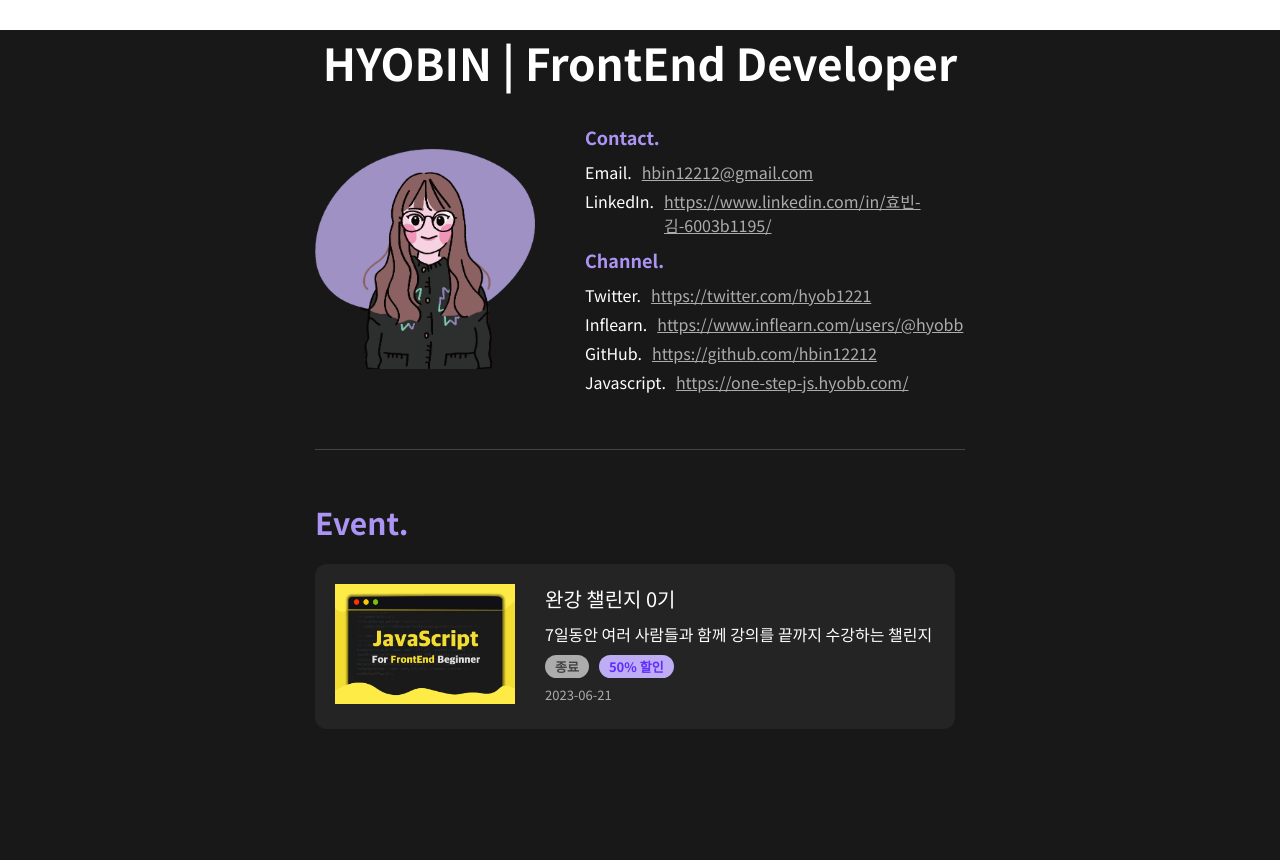
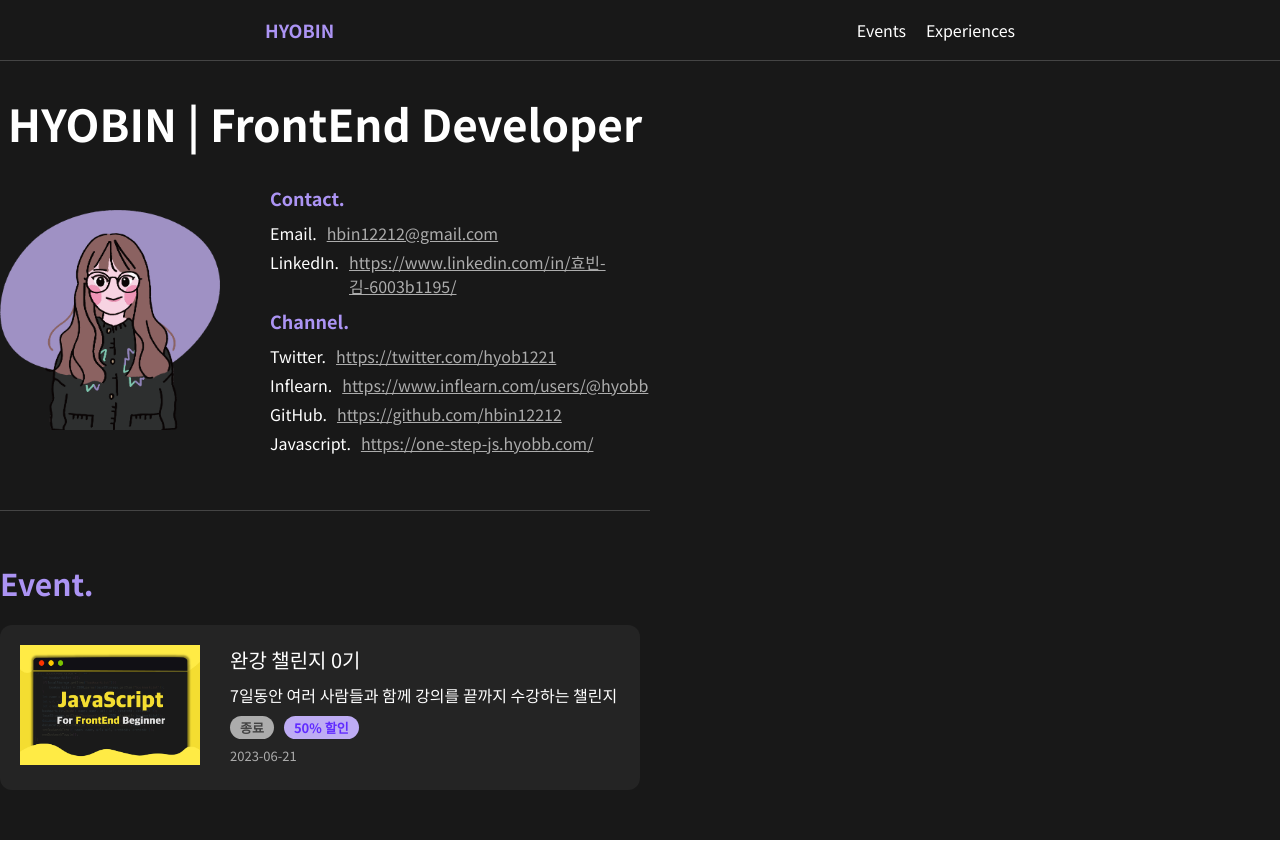
Before and after one commit to hbin12212/hyobb.com, a Next.js app: page / in a window 1280 px wide. Built offline with nearby package versions, Linux system fonts and the light colour scheme.

Commit message:
:sparkles: 헤더 추가

```diff
--- /dev/null
+++ b/src/components/Header.tsx
@@ -0,0 +1,22 @@
+import styles from '../styles/Header.module.scss';
+import Link from 'next/link';
+
+export default function Header() {
+    return (
+        <div className={styles.Header}>
+            <div className={styles.main}>
+                <div className={styles.home}>
+                    <Link href="/">HYOBIN</Link>
+                </div>
+                <div className={styles.menu}>
+                    <div className={styles.events}>
+                        <Link href="/events">Events</Link>
+                    </div>
+                    <div className={styles.experiences}>
+                        <Link href="/experiences">Experiences</Link>
+                    </div>
+                </div>
+            </div>
+        </div>
+    );
+}
--- a/src/components/Layout.tsx
+++ b/src/components/Layout.tsx
@@ -1,5 +1,6 @@
 import { Noto_Sans_KR } from 'next/font/google';
 import { ReactElement } from 'react';
+import Header from './Header';
 import styles from '@/styles/Layout.module.scss';
 
 const notoSans = Noto_Sans_KR({
@@ -11,11 +12,11 @@ export default function Layout(props: { children: ReactElement | ReactElement[]
     return (
         <div className={notoSans.className}>
             <div className={styles.Layout}>
-                <div className={styles.header}></div>
+                <div className={styles.header}>
+                    <Header></Header>
+                </div>
                 <main className={styles.main}>
-                    <div></div>
-                    {props.children}
-                    <div></div>
+                    <div>{props.children}</div>
                 </main>
                 <footer></footer>
             </div>
--- /dev/null
+++ b/src/styles/Header.module.scss
@@ -0,0 +1,90 @@
+.Header {
+    a {
+        text-decoration: none;
+    }
+    width: 100%;
+    border-bottom: var(--gray) 1px solid;
+    background-color: var(--background);
+    height: 60px;
+
+    .main {
+        height: 100%;
+    }
+
+    @media (min-width: 801px) {
+        .main {
+            display: flex;
+            align-items: center;
+            justify-content: space-between;
+            max-width: 750px;
+            margin: 0 auto;
+            padding: 0px 20px;
+            .home {
+                font-size: var(--medium);
+                font-weight: 700;
+                a {
+                    color: var(--primary);
+                }
+            }
+            .menu {
+                display: flex;
+                a {
+                    color: white;
+                }
+                .events {
+                    font-size: var(--small);
+                }
+                .events :hover {
+                    color: var(--primary);
+                    font-weight: 400;
+                }
+                .experiences {
+                    margin-left: 20px;
+                    font-size: var(--small);
+                }
+                .experiences :hover {
+                    color: var(--primary);
+                    font-weight: 400;
+                }
+            }
+        }
+    }
+    @media (max-width: 800px) {
+        .main {
+            display: flex;
+            align-items: center;
+            justify-content: space-between;
+            max-width: 600px;
+            margin: 0 auto;
+            padding: 0px 20px;
+            .home {
+                font-size: var(--medium);
+                font-weight: 700;
+                a {
+                    color: var(--primary);
+                }
+            }
+            .menu {
+                display: flex;
+                a {
+                    color: white;
+                }
+                .events {
+                    font-size: var(--small);
+                }
+                .events :hover {
+                    color: var(--primary);
+                    font-weight: 400;
+                }
+                .experiences {
+                    margin-left: 20px;
+                    font-size: var(--small);
+                }
+                .experiences :hover {
+                    color: var(--primary);
+                    font-weight: 400;
+                }
+            }
+        }
+    }
+}
```
